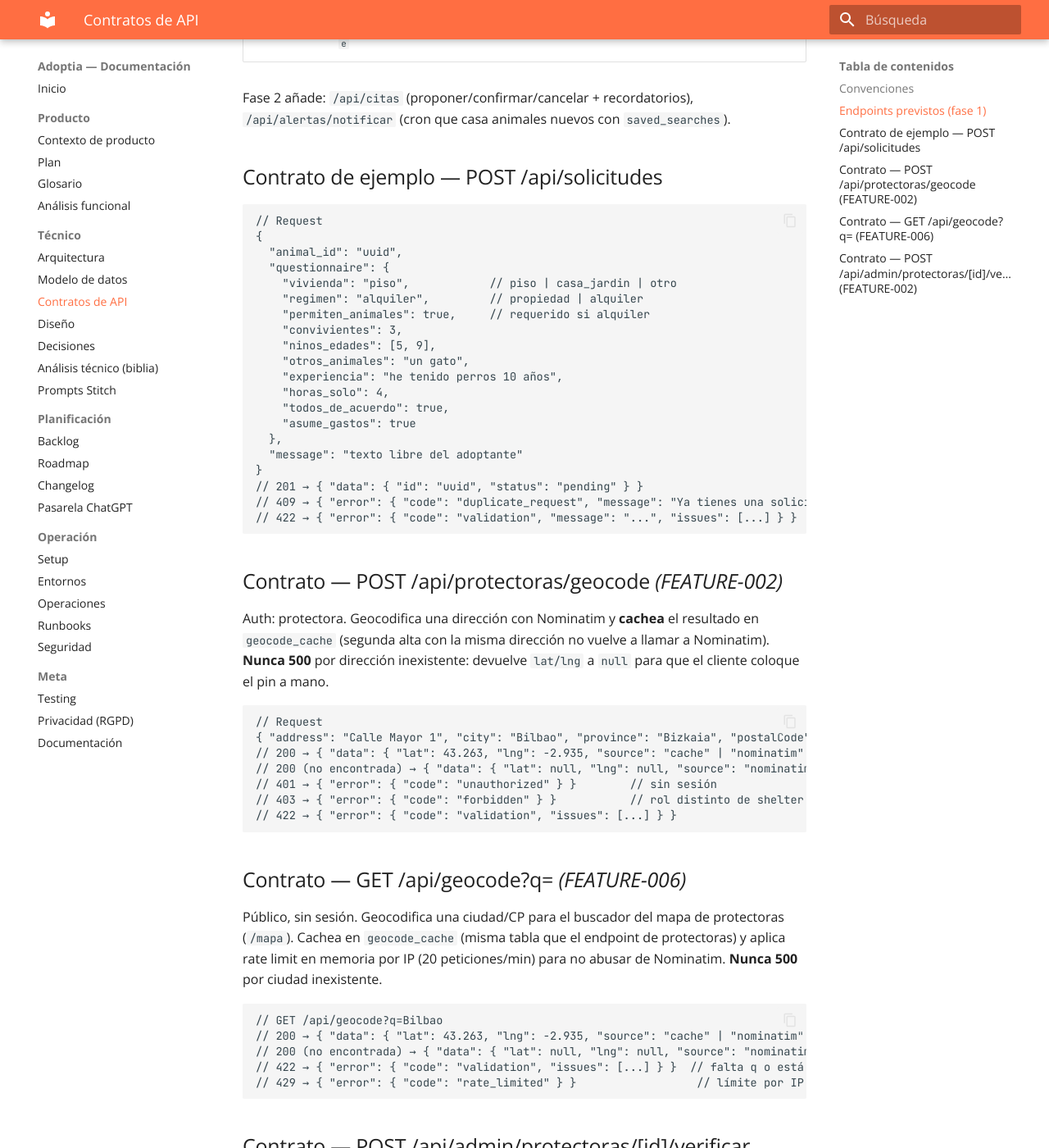
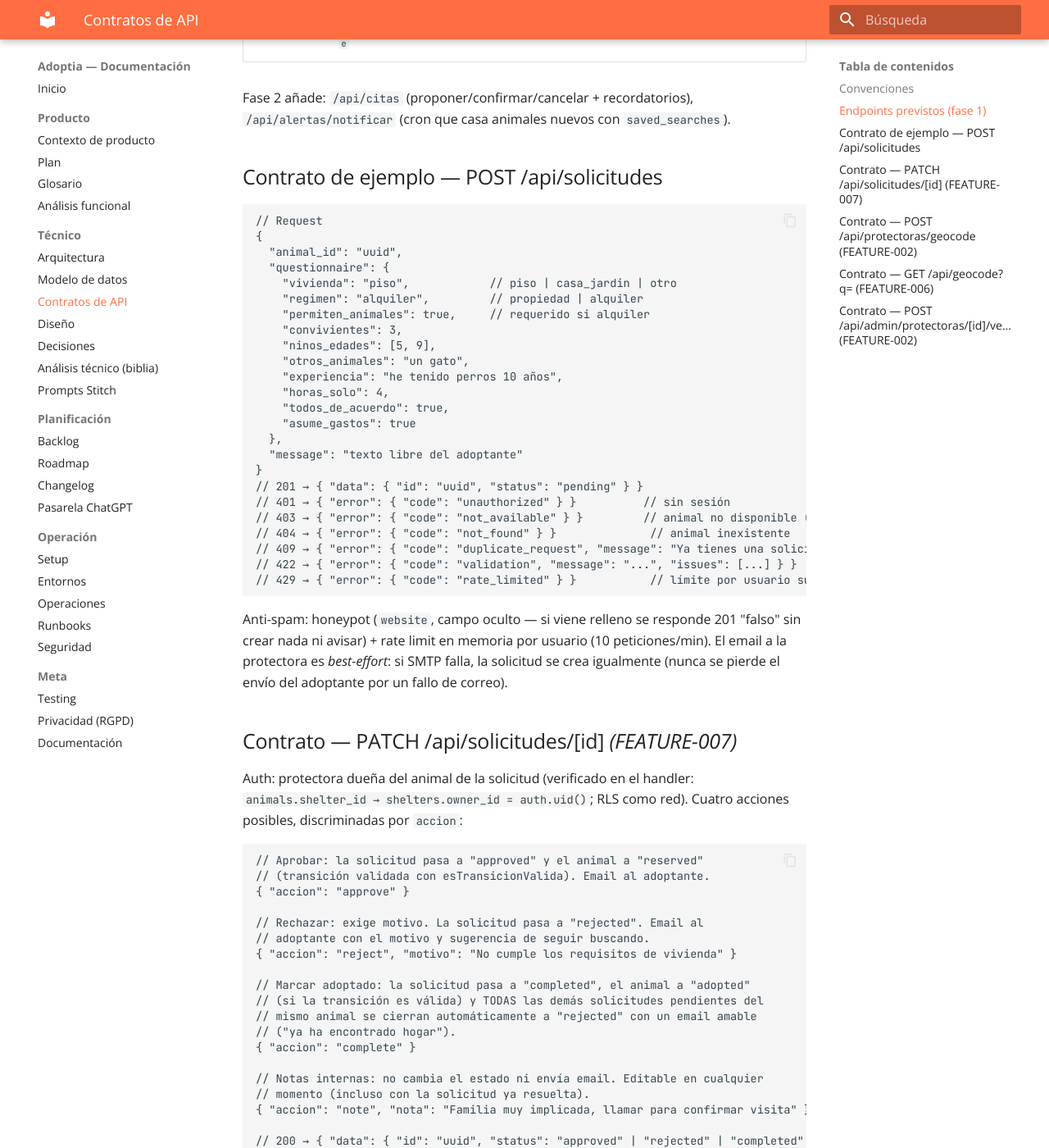
Before and after one commit to GorkaAnasinf/Adoptia, an MkDocs documentation site: the page built from docs/technical/API_CONTRACTS.md, in a window 1280 px wide and 1400 px high, scrolled down 1062 px. Shown: the whole window at 82% size. Built offline with MkDocs 1.6.1 and Material for MkDocs 9.7.7, drawn with Linux system fonts in a browser that asks for light colours; some of the changed text lies outside the part shown.

Commit message:
docs(api): documenta el contrato completo de POST/PATCH /api/solicitudes

````diff
--- a/docs/technical/API_CONTRACTS.md
+++ b/docs/technical/API_CONTRACTS.md
@@ -44,9 +44,66 @@ Fase 2 añade: `/api/citas` (proponer/confirmar/cancelar + recordatorios), `/api
   "message": "texto libre del adoptante"
 }
 // 201 → { "data": { "id": "uuid", "status": "pending" } }
+// 401 → { "error": { "code": "unauthorized" } }          // sin sesión
+// 403 → { "error": { "code": "not_available" } }         // animal no disponible (status !== "available")
+// 404 → { "error": { "code": "not_found" } }              // animal inexistente
 // 409 → { "error": { "code": "duplicate_request", "message": "Ya tienes una solicitud para este animal" } }
 // 422 → { "error": { "code": "validation", "message": "...", "issues": [...] } }
+// 429 → { "error": { "code": "rate_limited" } }           // límite por usuario superado
 ```
+
+Anti-spam: honeypot (`website`, campo oculto — si viene relleno se responde 201
+"falso" sin crear nada ni avisar) + rate limit en memoria por usuario
+(10 peticiones/min). El email a la protectora es *best-effort*: si SMTP falla,
+la solicitud se crea igualmente (nunca se pierde el envío del adoptante por un
+fallo de correo).
+
+## Contrato — PATCH /api/solicitudes/[id] *(FEATURE-007)*
+
+Auth: protectora dueña del animal de la solicitud (verificado en el handler:
+`animals.shelter_id → shelters.owner_id = auth.uid()`; RLS como red). Cuatro
+acciones posibles, discriminadas por `accion`:
+
+```jsonc
+// Aprobar: la solicitud pasa a "approved" y el animal a "reserved"
+// (transición validada con esTransicionValida). Email al adoptante.
+{ "accion": "approve" }
+
+// Rechazar: exige motivo. La solicitud pasa a "rejected". Email al
+// adoptante con el motivo y sugerencia de seguir buscando.
+{ "accion": "reject", "motivo": "No cumple los requisitos de vivienda" }
+
+// Marcar adoptado: la solicitud pasa a "completed", el animal a "adopted"
+// (si la transición es válida) y TODAS las demás solicitudes pendientes del
+// mismo animal se cierran automáticamente a "rejected" con un email amable
+// ("ya ha encontrado hogar").
+{ "accion": "complete" }
+
+// Notas internas: no cambia el estado ni envía email. Editable en cualquier
+// momento (incluso con la solicitud ya resuelta).
+{ "accion": "note", "nota": "Familia muy implicada, llamar para confirmar visita" }
+
+// 200 → { "data": { "id": "uuid", "status": "approved" | "rejected" | "completed" } }
+//        (accion "note" → { "data": { "id": "uuid", "shelter_notes": "..." } })
+// 401 → { "error": { "code": "unauthorized" } }           // sin sesión
+// 403 → { "error": { "code": "forbidden" } }              // no es la protectora dueña
+// 404 → { "error": { "code": "not_found" } }              // solicitud inexistente
+// 409 → { "error": { "code": "invalid_state" } }          // ya resuelta (no aplica a "note")
+// 422 → { "error": { "code": "validation", "issues": [...] } }  // p. ej. reject sin motivo
+```
+
+Los emails de esta ruta (aprobación/rechazo/cierre por adopción) también son
+*best-effort*: un fallo de SMTP se registra en logs pero no impide que el
+cambio de estado, ya persistido en BD, se devuelva como éxito al cliente.
+
+**Gap conocido (fuera de alcance de FEATURE-007):** la policy RLS de `update`
+en `adoption_requests` es a nivel de fila, no de columna. El adoptante dueño
+de la fila pasa el mismo `using`/`with check` que la protectora, así que en
+teoría también podría escribir `shelter_notes` o `status` directamente contra
+la API de Supabase (sin pasar por este handler). Está cubierto y documentado
+en `src/test/rls/adoption-requests.test.ts` (test `[gap conocido]`); cerrarlo
+requeriría una policy o vista específica por columna — se deja para un item
+aparte.
 
 ## Contrato — POST /api/protectoras/geocode  *(FEATURE-002)*
 
````
